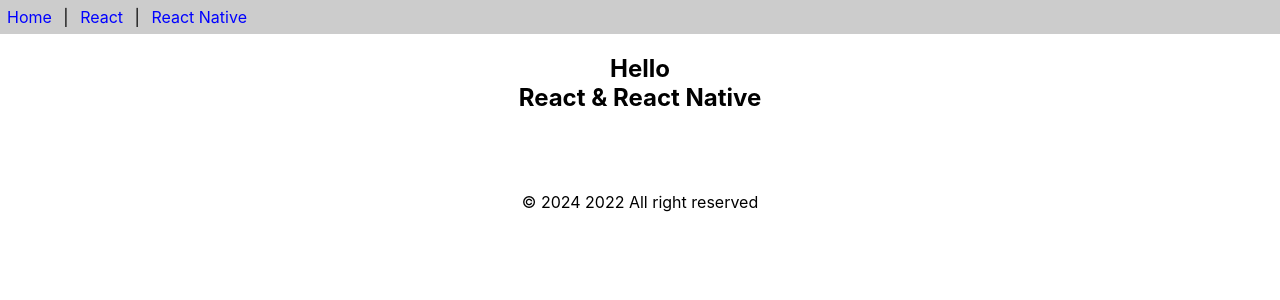
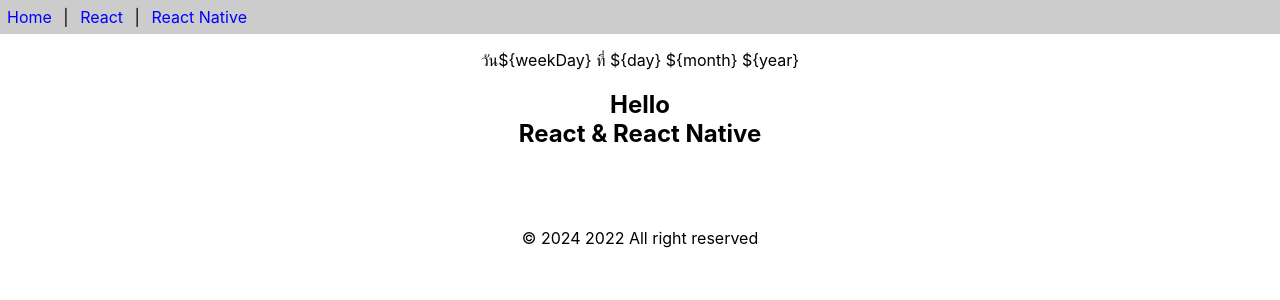
Before and after one commit to thapanankulab25/week5-component, a React (Create React App) app in the folder app1/: page / in a window 1280 px wide. Shown: the top 300 px of the page. Built offline with nearby package versions, Linux system fonts and the light colour scheme.

Commit message:
update to class

```diff
--- a/app1/src/App.js
+++ b/app1/src/App.js
@@ -1,12 +1,26 @@
 import React from 'react'
-import { Content,Footer, Header } from './func-components'
+import {Content,Footer, Header } from './func-components'
+import Calendar from './class-components'
+
+// function App() {
+
+// return (
+// [<Header />,<Content /> ,<Footer /> ] //add header
+// )
+// }
+// export default App
+
 function App() {
-
-return (
-[<Header />,<Content /> ,<Footer /> ] //add header
-)
-}
-export default App
+    return (
+    <>
+    <Header/>
+    <p><center><Calendar/></center></p>
+    <Content/>
+    <Footer/>
+    </>
+    )
+    }
+    export default App
 
 
 // import logo from './logo.svg';
--- /dev/null
+++ b/app1/src/class-components.js
@@ -0,0 +1,19 @@
+import React, {Component} from 'react'
+//มีคลำสเดียว จึงสำมำรถส่งออกแบบ default ได้
+export default class Calendar extends Component {
+    getDate() {
+        const dayNames = ['อาทิตย์', 'จันทร์', 'อังคาร', 'พุธ', 'พฤหัสบดี', 'ศุกร์', 'เสาร์']
+        const monthNames = ['มกราคม', 'กุมภาพันธ์', 'มีนาคม', 'เมษายน',
+        'พฤษภาคม', 'มิถุนายน', 'กรกฎาคม', 'สิงหาคม', 'กันยนยน', 'ตุลาคม',
+        'พฤศจิกายน', 'ธันวาคม']
+        const date = new Date()
+        const weekDay = dayNames[date.getDay()]
+        const day = date.getDate()
+        const month = monthNames[date.getMonth()]
+        const year = date.getFullYear() + 543
+        return 'วัน${weekDay} ที่ ${day} ${month} ${year}'
+        }
+        render() {
+        return <div>{this.getDate()}</div>
+}
+}
```
Also changed, not shown: 1 other file (tests, documents, lock files or other folders).
